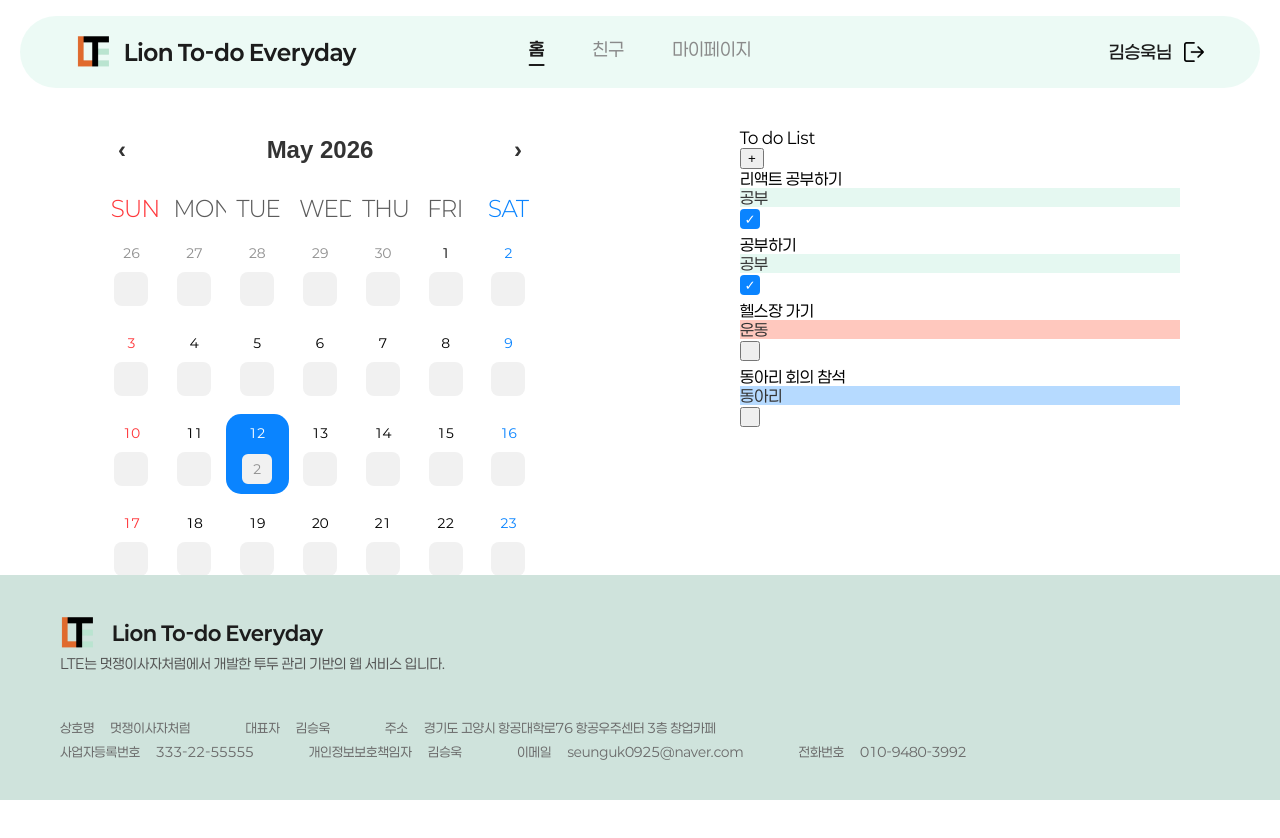
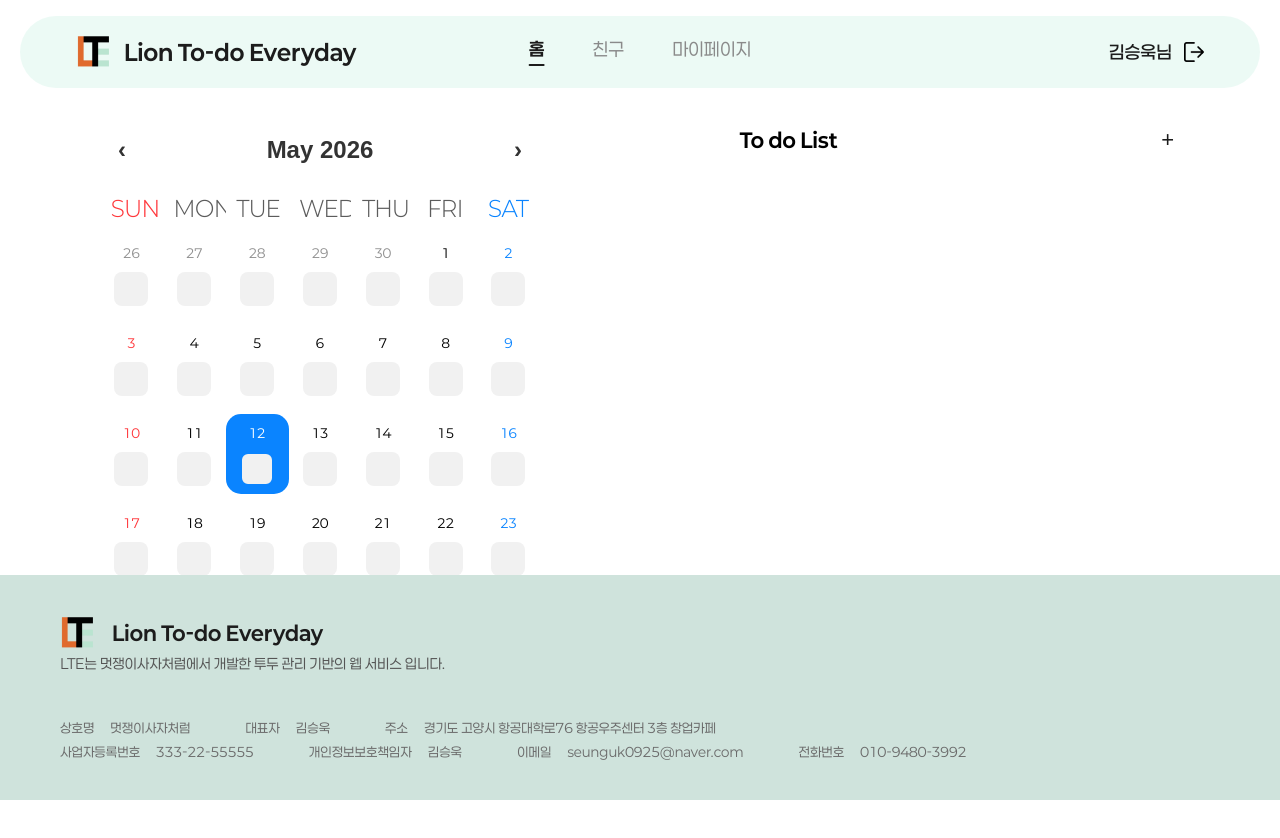
Before and after one commit to kau-likelion-14th/Bamti-Frontend, a React (Create React App) app: page / in a window 1280 px wide. Shown: the top 838 px of the page. Built offline with nearby package versions, Linux system fonts and the light colour scheme.

Commit message:
메인페이지 CSS 과제

```diff
--- a/src/pages/Mainpage/Mainpage.js
+++ b/src/pages/Mainpage/Mainpage.js
@@ -16,17 +16,7 @@ const uid = () => Date.now() + Math.random(); // 고유한 ID를 생성하는
 const MainPage = () => {
   const [selectedDate, setSelectedDate] = useState(new Date()); // 1. 현재 어떤 날짜가 선택되었는지 관리 (기본값: 오늘)
 
-  const [todosByDate, setTodosByDate] = useState(() => { // 2. 전체 할 일 데이터를 관리하는 객체 상태
-    const todayKey = toDateKey(new Date()); // 오늘 날짜 키 생성
-    return {
-      [todayKey]: [ // 초기 데이터 (오늘 날짜에 예시 데이터 4개를 넣어둠)
-        { id: uid(), text: '리액트 공부하기', category: '공부', completed: true },
-        { id: uid(), text: '공부하기', category: '공부', completed: true },
-        { id: uid(), text: '헬스장 가기', category: '운동', completed: false },
-        { id: uid(), text: '동아리 회의 참석', category: '동아리', completed: false },
-      ]
-    };
-  });
+  const [todosByDate, setTodosByDate] = useState({});
   return (
     <div className="mainpage-container">
       <CustomCalendar
--- a/src/styles/MainPage.css
+++ b/src/styles/MainPage.css
@@ -18,6 +18,9 @@
 
 /* 투두 컨테이너 유연화 */
 .todo-container {
+  font-family: 'Paperlogy', sans-serif;
+  font-weight: 600;
+  font-size: 20px;
   width: 100%;
   max-width: 440px;
   align-self: flex-start;
--- a/src/styles/Todo.css
+++ b/src/styles/Todo.css
@@ -1,3 +1,24 @@
+.todo-header {
+    display: flex;
+    justify-content: space-between;
+    align-items: center;
+    margin-bottom: 16px;
+}
+
+.todo-title {
+    font-size: 20px;
+    font-weight: bold;
+}
+
+.todo-add {
+    font-size: 22px;
+    background: none;
+    border: none;
+    cursor: pointer;
+    color: #1c1c1c;
+    line-height: 1;
+}
+
 .checkbox {
     width: 20px;
     height: 20px;
```
